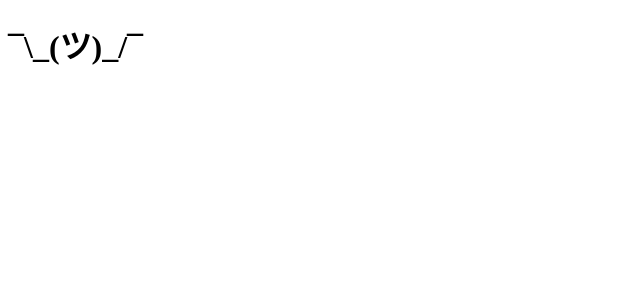
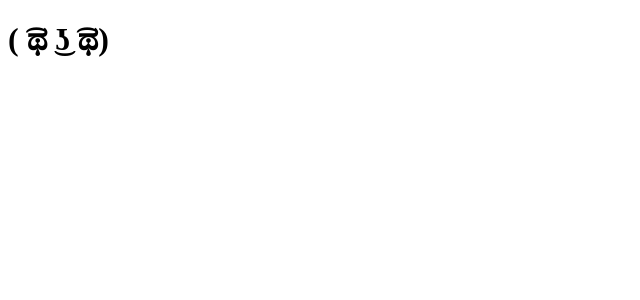
Before and after one commit to AlizonCaetano/clone-tabnews, a Next.js app: page / in a window 1280 px wide. Shown: the top 300 px of the page, without its empty margins (0-640 px from the left). Built offline with nearby package versions, Linux system fonts and the light colour scheme.

Commit message:
altera página inicial

```diff
--- a/pages/index.tsx
+++ b/pages/index.tsx
@@ -1,5 +1,5 @@
 function Home() {
-  return <h1>¯\_(ツ)_/¯</h1>;
+  return <h1>( ͡ಥ ͜ʖ ͡ಥ)</h1>;
 }
 
 export default Home;
```
